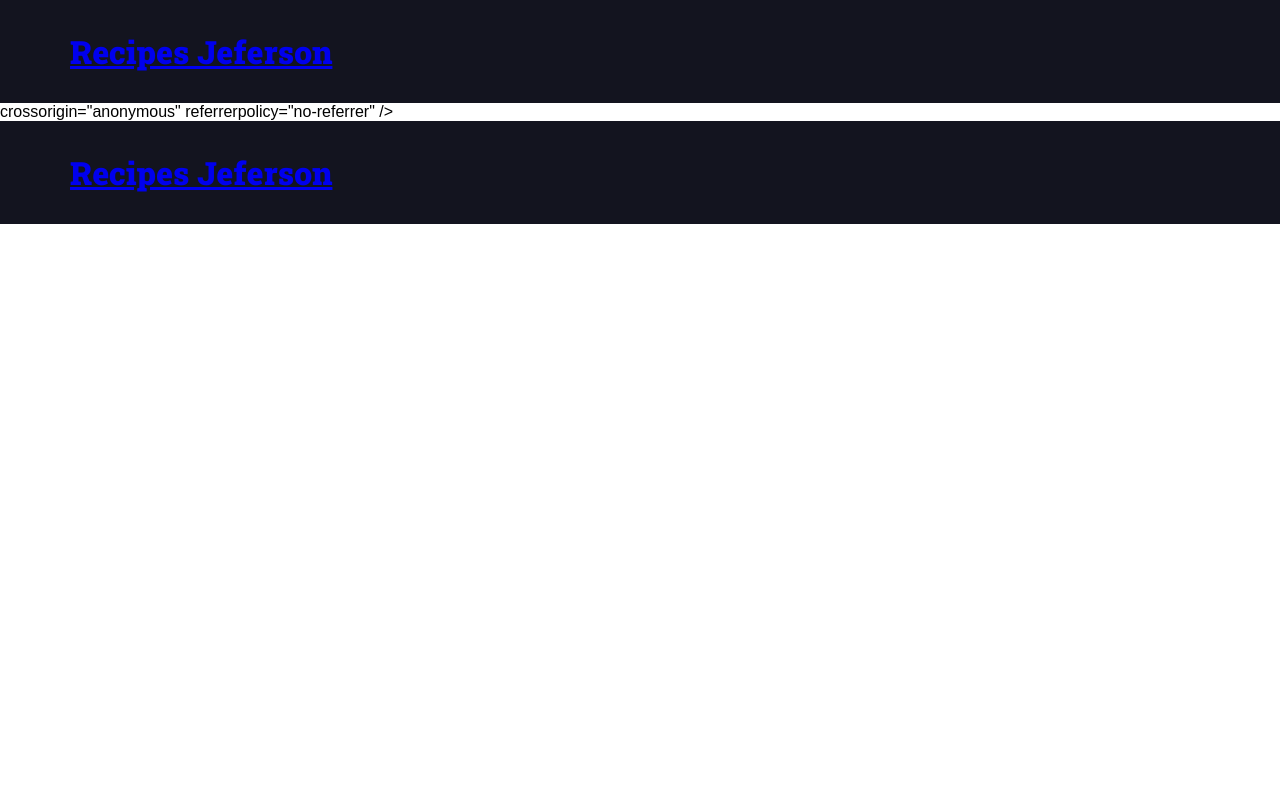
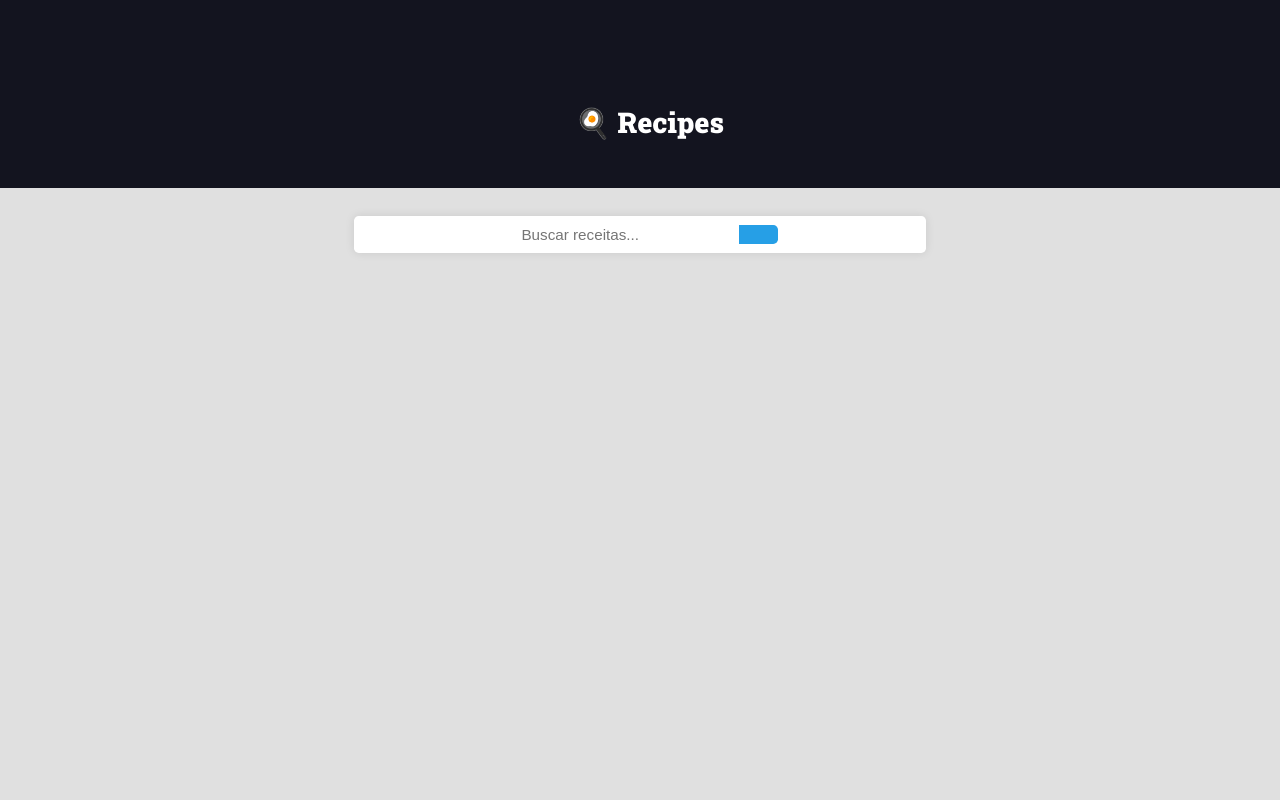
Before and after one commit to jefersonmascarenhasdev/projeto-django, a Django app: page / in a window 1280 px wide. Run offline with Django 5.2, Linux system fonts and the light colour scheme.

Commit message:
header commit

```diff
--- a/recipes/templates/recipes/pages/home.html
+++ b/recipes/templates/recipes/pages/home.html
@@ -1,14 +1,16 @@
-{%include   'recipes/partials/head.html'%}
+{% include 'recipes/partials/head.html' %}
 <body>
-  <header class="main-header-container">
-    <div class="main-header container">
-      <h1>
-        <a href="/">
-          <i class="fas fa-address-book"></i>
-          <span>Recipes {{ name }}</span>
-        </a>
-      </h1>
+  {% include 'recipes/partials/header.html' %}
+
+  <div class="search-container">
+    <div class="container">
+      <form action="" class="search-form">
+        <input type="search" class="search-input" name="search" placeholder="Buscar receitas...">
+        <button type="submit" class="search-button">
+          <i class="fas fa-search" aria-hidden="true"></i>
+        </button>
+      </form>
     </div>
-
-
+  </div>
 </body>
+</html>
--- a/recipes/templates/recipes/partials/head.html
+++ b/recipes/templates/recipes/partials/head.html
@@ -1,30 +1,19 @@
-<body>
-    <header class="main-header-container">
-        <div class="main-header container">
-            <h1>
-                <a href="/">
-                    <i class="fas fa-address-book"></i>
-                    <span>Recipes {{ name }}</span>
-                </a>
-            </h1>
-        </div>
-    </header>
-</body>
-
-</html>
 <!DOCTYPE html>
 <html lang="pt-BR">
 
 <head>
     <meta charset="UTF-8">
     <meta http-equiv="X-UA-Compatible" content="IE=edge">
-    <meta name="viewport" content="width=device-width, initial-scale=1.0"> integrity="sha512-tk4nGrLxft4l30r9ETuejLU0a3d7LwMzj0eXjzc16JQj+5U1IeVoCuGLObRDc3+eQMUcEQY1RIDPGvuA7SNQ2w==" crossorigin="anonymous" referrerpolicy="no-referrer" />
+    <meta name="viewport" content="width=device-width, initial-scale=1.0">
 
+    <!-- Google Fonts -->
     <link rel="preconnect" href="https://fonts.googleapis.com">
     <link rel="preconnect" href="https://fonts.gstatic.com" crossorigin>
     <link href="https://fonts.googleapis.com/css2?family=Roboto+Slab:wght@900&display=swap" rel="stylesheet">
 
-    <title>Recipes</title>
+    <!-- CSS Externo com Subresource Integrity -->
+    <link rel="stylesheet" href="https://cdnjs.cloudflare.com/ajax/libs/normalize/8.0.1/normalize.min.css" integrity="sha512-tk4nGrLxft4l30r9ETuejLU0a3d7LwMzj0eXjzc16JQj+5U1IeVoCuGLObRDc3+eQMUcEQY1RIDPGvuA7SNQ2w==" crossorigin="anonymous" referrerpolicy="no-referrer"
+    />
 
     <style>
          :root {
@@ -72,12 +61,13 @@
         }
 
         html {
-            font-size: 62.5%;
+            font-size: 59.5%;
         }
 
         body {
             font-size: 1.6rem;
             font-family: var(--font-primary);
+            background: var(--color-gray-1);
         }
 
         h1,
@@ -100,7 +90,7 @@
         }
 
         .main-logo {
-            font-size: 4rem;
+            font-size: 3rem;
             color: var(--color-white);
             text-decoration: none;
             display: flex;
@@ -114,5 +104,47 @@
         .main-logo-icon {
             margin-right: 2rem;
         }
+
+        .search-form {
+            display: flex;
+            flex-flow: row nowrap;
+            justify-content: center;
+            align-items: center;
+            width: 100%;
+            max-width: 60rem;
+            margin: 0 auto;
+            background: var(--color-white);
+            border-radius: 0.5rem;
+            box-shadow: 0 0 1rem rgba(0, 0, 0, 0.1);
+        }
+
+        .search-input,
+        .search-button {
+            font-size: 1.6rem;
+            padding: 1rem 2rem;
+            border: none;
+            outline: none;
+            background: none;
+        }
+
+        .search-button {
+            background: var(--color-primary);
+            color: var(--color-white);
+            cursor: pointer;
+            border-radius: 0 0.5rem 0.5rem 0;
+            transition: background 0.3s ease;
+        }
     </style>
 </head>
+
+<body>
+    <header class="main-header-container">
+        <div class="container">
+            <a href="#" class="main-logo">
+                <span class="main-logo-icon"></span>
+            </a>
+        </div>
+    </header>
+</body>
+
+</html>
--- /dev/null
+++ b/recipes/templates/recipes/partials/header.html
@@ -0,0 +1,10 @@
+<header class="main-header-container">
+    <div class="main-header container">
+      <h1>
+        <a class='main-logo' href="/">
+          <i class="fas fa-address-book main-logo-icon"></i>
+          <span>🍳 Recipes </span>
+        </a>
+      </h1>
+    </div>
+  </header>
```
